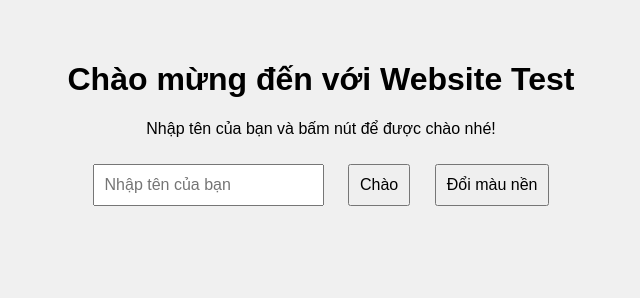
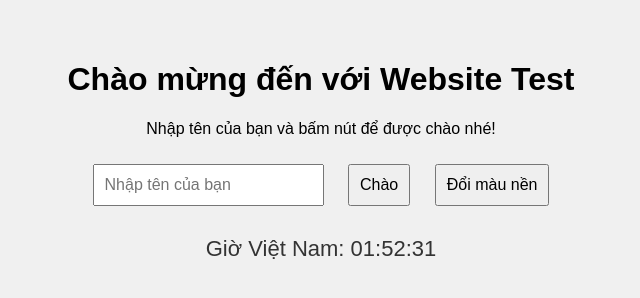
Before and after one commit to Cuong991/mycode.github.io, a plain HTML site: page index.html in a window 1280 px wide. Shown: the whole page, without its empty margins (319-959 px from the left). Drawn offline with Linux system fonts and the light colour scheme.

Commit message:
Update index.html

```diff
--- a/index.html
+++ b/index.html
@@ -22,6 +22,11 @@
       font-size: 18px;
       font-weight: bold;
     }
+    #clock {
+      margin-top: 20px;
+      font-size: 22px;
+      color: #333;
+    }
   </style>
 </head>
 <body>
@@ -33,6 +38,8 @@
   <button onclick="changeBg()">Đổi màu nền</button>
 
   <div id="result"></div>
+
+  <div id="clock">Đang tải thời gian...</div>
 
   <script>
     function sayHello() {
@@ -49,6 +56,22 @@
       const colors = ['#f0f0f0', '#c0e4ff', '#ffedc0', '#d0ffc0', '#fdd'];
       document.body.style.backgroundColor = colors[Math.floor(Math.random() * colors.length)];
     }
+
+    function updateClock() {
+      const now = new Date();
+      const vietnamOffset = 7 * 60; // GMT+7 in minutes
+      const utc = now.getTime() + now.getTimezoneOffset() * 60000;
+      const vnTime = new Date(utc + vietnamOffset * 60000);
+
+      const hours = vnTime.getHours().toString().padStart(2, '0');
+      const minutes = vnTime.getMinutes().toString().padStart(2, '0');
+      const seconds = vnTime.getSeconds().toString().padStart(2, '0');
+
+      document.getElementById('clock').innerText = `Giờ Việt Nam: ${hours}:${minutes}:${seconds}`;
+    }
+
+    setInterval(updateClock, 1000);
+    updateClock(); // Gọi lần đầu ngay khi load
   </script>
 </body>
 </html>
```
